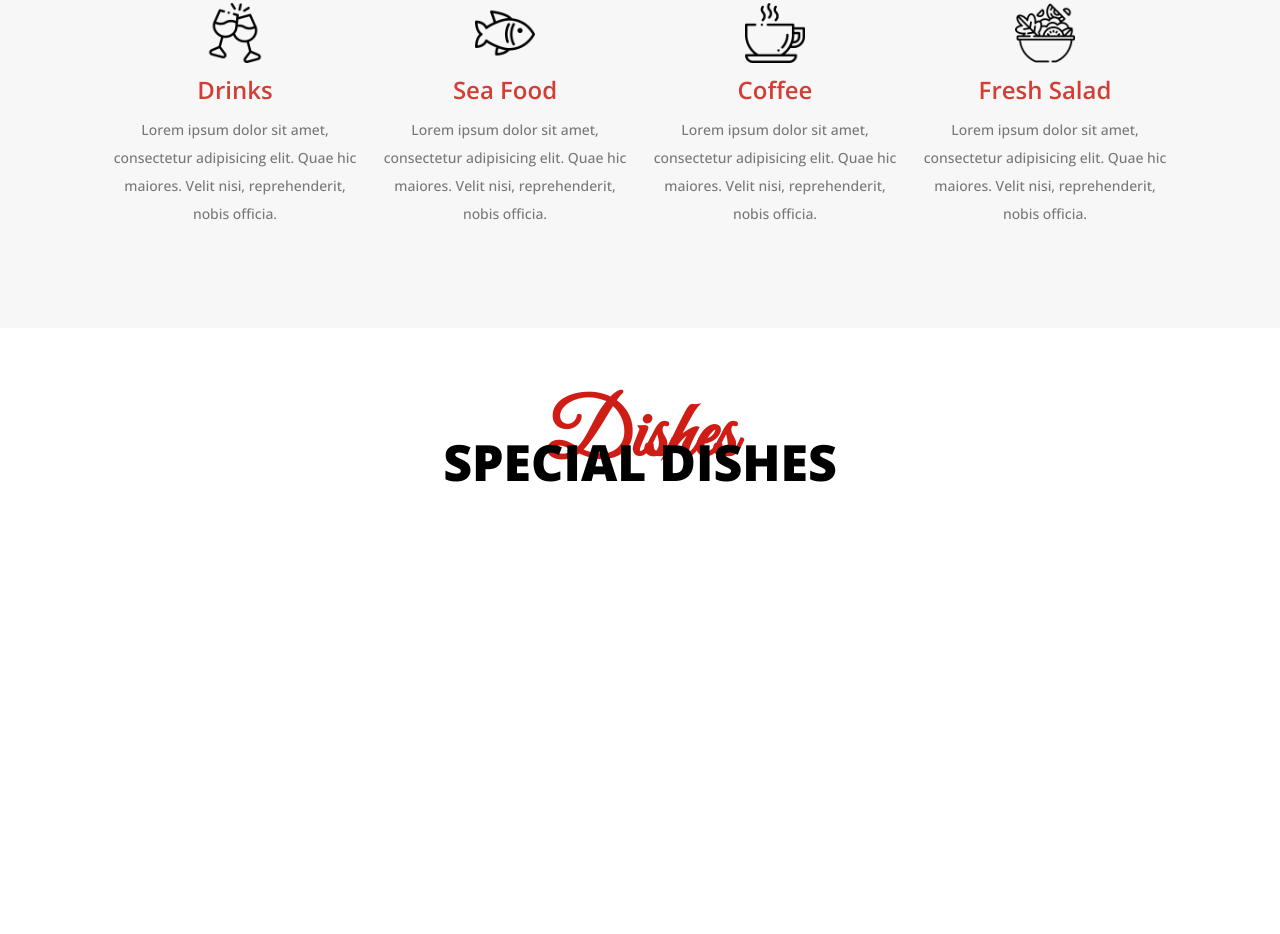
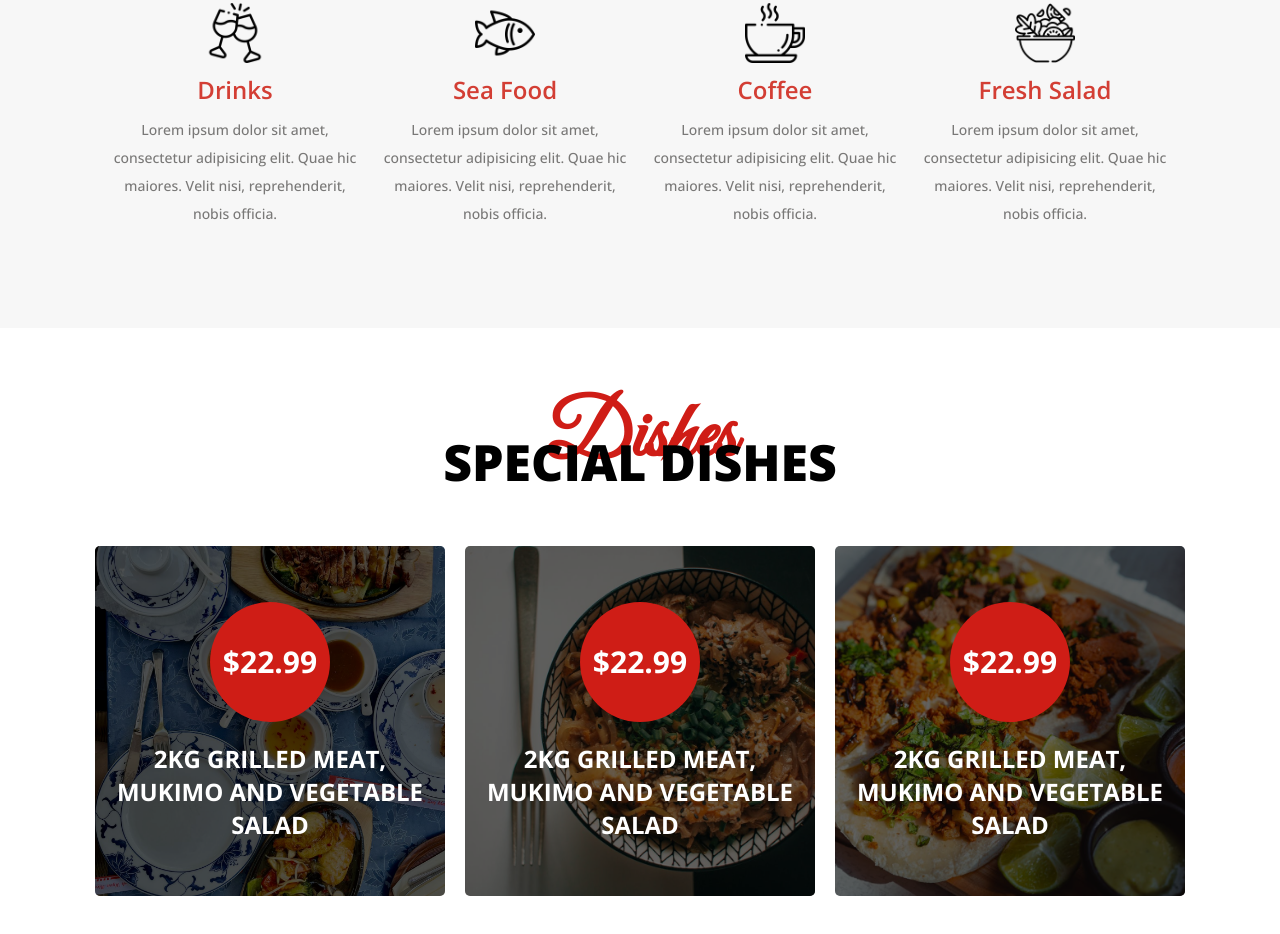
Before and after one commit to NathanaelMutua/sarova-eateries-code-along, a website built with Vite: page index.html in a window 1280 px wide. Shown: the part 983-1917 px from the top of the page. Before the commit the page ends 1579 px from the top, so only its background shows below. Built offline with nearby package versions, Linux system fonts and the light colour scheme.

Commit message:
build the special dishes section

```diff
--- a/index.html
+++ b/index.html
@@ -150,6 +150,45 @@
         <span class="title-back-text">dishes</span>
         <h2 class="title-main">special dishes</h2>
       </div>
+
+      <div class="special-dishes-cards-container">
+        <div class="special-dish-card">
+          <img
+            src="./images/special-dish-1.jpg"
+            alt="2kg Grilled meat, mukimo and vegetable salad"
+          />
+          <div class="special-dish-card-details">
+            <span class="special-dish-price">$22.99</span>
+            <h3 class="special-dish-title">
+              2kg Grilled meat, mukimo and vegetable salad
+            </h3>
+          </div>
+        </div>
+        <div class="special-dish-card">
+          <img
+            src="./images/special-dish-2.jpg"
+            alt="2kg Grilled meat, mukimo and vegetable salad"
+          />
+          <div class="special-dish-card-details">
+            <span class="special-dish-price">$22.99</span>
+            <h3 class="special-dish-title">
+              2kg Grilled meat, mukimo and vegetable salad
+            </h3>
+          </div>
+        </div>
+        <div class="special-dish-card">
+          <img
+            src="./images/special-dish-3.jpg"
+            alt="2kg Grilled meat, mukimo and vegetable salad"
+          />
+          <div class="special-dish-card-details">
+            <span class="special-dish-price">$22.99</span>
+            <h3 class="special-dish-title">
+              2kg Grilled meat, mukimo and vegetable salad
+            </h3>
+          </div>
+        </div>
+      </div>
     </section>
   </body>
 </html>
--- a/style.css
+++ b/style.css
@@ -309,4 +309,80 @@ body {
 .special-dishes-section {
   padding: 10rem 5rem;
 }
+
+@media screen and (max-width: 25em) {
+  .special-dishes-section {
+    padding: 10rem 2rem;
+  }
+}
+
+.special-dishes-cards-container {
+  display: flex;
+  justify-content: center;
+  flex-wrap: wrap;
+  gap: 2rem;
+  margin-top: 5rem;
+}
+
+.special-dish-card {
+  --special-dish-card-length: 35rem;
+  width: var(--special-dish-card-length);
+  height: var(--special-dish-card-length);
+  position: relative;
+  overflow: hidden;
+  border-radius: 5px;
+}
+
+.special-dish-card img {
+  width: 100%;
+  height: 100%;
+  display: block;
+  object-fit: cover;
+  transition: all 0.4s;
+}
+
+.special-dish-card:hover img {
+  transform: scale(1.2);
+}
+
+.special-dish-card-details {
+  padding: 1rem;
+  background-color: rgba(0, 0, 0, 0.6);
+  position: absolute;
+  top: 0;
+  width: 100%;
+  height: 100%;
+  display: flex;
+  flex-direction: column;
+  justify-content: center;
+  align-items: center;
+}
+
+.special-dish-price {
+  --special-dish-price-length: 12rem;
+  width: var(--special-dish-price-length);
+  height: var(--special-dish-price-length);
+  background-color: var(--color-primary);
+  font-size: 3rem;
+  font-weight: 700;
+  border-radius: 50%;
+  color: var(--color-white);
+  display: flex;
+  justify-content: center;
+  align-items: center;
+  margin-bottom: 2rem;
+  transition: all 0.4s;
+}
+
+.special-dish-card:hover .special-dish-price {
+  background-color: transparent;
+  border: 2px solid var(--color-white);
+}
+
+.special-dish-title {
+  color: var(--color-white);
+  text-transform: uppercase;
+  text-align: center;
+  font-size: 2.4rem;
+}
 /* End of special meals section */
```
